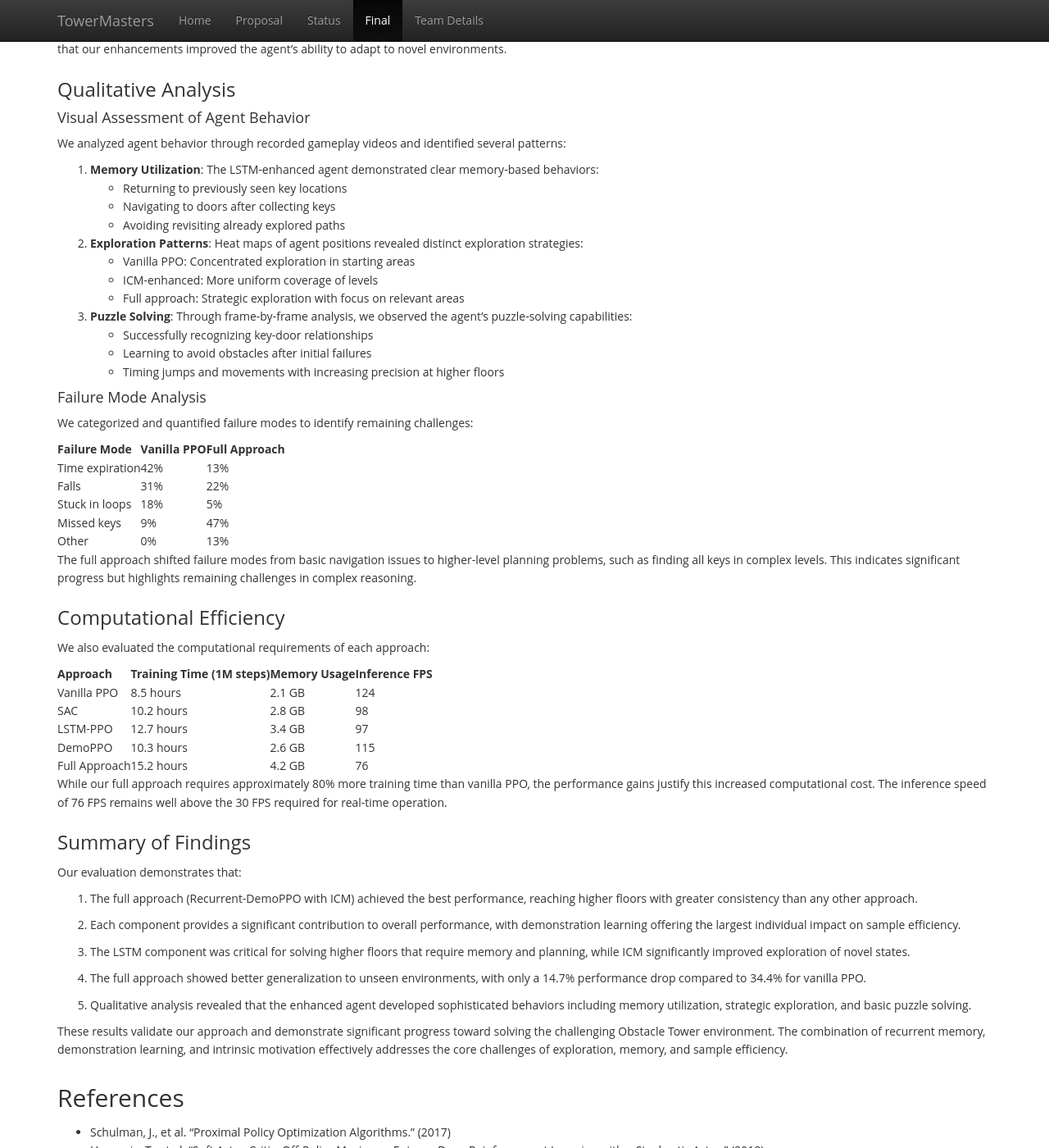
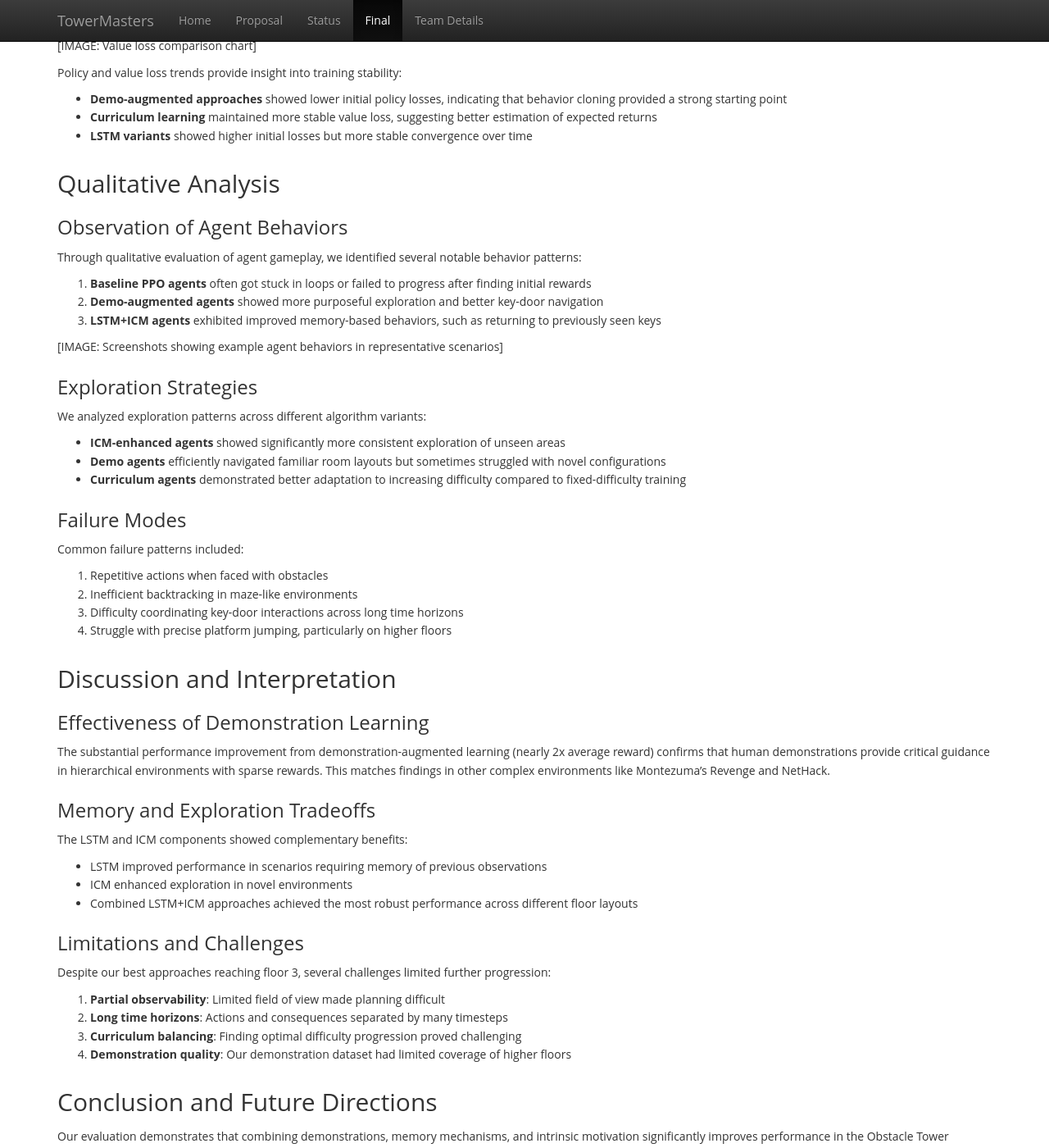
Before and after one commit to andrewzho/TowerMasters, a Jekyll site: the page built from docs/final.md, in a window 1280 px wide and 1400 px high, scrolled down 5792 px. Shown: the whole window at 82% size. Built offline with Jekyll 4.4.1, drawn with Linux system fonts in a browser that asks for light colours; some of the changed text lies outside the part shown.

Commit message:
Update final.md

```diff
--- a/docs/final.md
+++ b/docs/final.md
@@ -170,162 +170,157 @@ Our experiments showed that this combined approach significantly outperformed th
 These enhancements built upon the PPO baseline led to significant improvements in the agent’s ability to successfully climb the Obstacle Tower Challenge.
 
 
-## Evaluation
 
-### Evaluation Setup
+# Evaluation
 
-We conducted a comprehensive evaluation of our approaches on the Obstacle Tower environment using both quantitative metrics and qualitative assessments. Our evaluation focused on measuring agent performance across several key dimensions:
+In this section, we present a comprehensive evaluation of our reinforcement learning approaches for the Obstacle Tower Environment. Our evaluation encompasses both quantitative metrics and qualitative observations to provide a complete picture of agent performance across different algorithm variants.
 
-1. **Floor Progression**: How many floors the agent can successfully complete
-2. **Episode Rewards**: Total rewards accumulated per episode
-3. **Sample Efficiency**: Learning speed relative to environment interactions
-4. **Generalization**: Performance on unseen procedurally generated levels
+## Evaluation Setup
 
-#### Quantitative Evaluation Setup
+### Environment Configuration
 
-For quantitative evaluation, we established the following protocol:
+All experiments were conducted on the Obstacle Tower Environment v3.0, using a consistent set of random seeds for reproducibility. We trained agents for up to 2,500 episodes, with the following environment parameters:
+- Difficulty level: Easy (initial setting) with progressive difficulty increases in curriculum learning
+- Observation space: RGB frames (84x84) plus auxiliary information (keys, time remaining)
+- Action space: Discrete 4-dimensional action vector representing movement, camera, and interaction
 
-- **Training Duration**: 1 million environment steps for each approach
-- **Evaluation Frequency**: Every 20,000 steps (50 evaluations total)
-- **Evaluation Episodes**: 5 episodes per evaluation point
-- **Seed Control**: Fixed seeds for evaluation to ensure fair comparison
-- **Metrics Tracked**: Mean reward, max floor reached, success rate, episode length
+### Algorithms and Variants
 
-We ran evaluations on two environment configurations:
-1. **Training Distribution**: Same procedural generation parameters as training
-2. **Test Distribution**: Held-out seeds with increased difficulty parameters
+We evaluated several algorithmic approaches:
 
-#### Hardware and Infrastructure
+1. **Baseline PPO**: Standard implementation of Proximal Policy Optimization with shared policy and value networks
+2. **Demo-Augmented PPO**: PPO enhanced with behavior cloning from human demonstrations
+3. **Curriculum Learning**: Progressive difficulty scaling as the agent improves performance
+4. **Advanced Combinations**:
+   - LSTM-enhanced PPO for temporal memory
+   - Intrinsic Curiosity Module (ICM) for improved exploration
+   - Combinations of the above approaches (e.g., Demo+Curriculum, LSTM+ICM+Curriculum)
 
-All experiments were conducted on:
-- NVIDIA RTX 3090 GPUs for primary experiments
-- Intel Xeon processors (16 cores) for CPU-based components
-- 32GB RAM per machine
-- Ubuntu 20.04 operating system
+### Metrics and Methodology
 
-### Quantitative Results
+Key performance metrics included:
+- **Reward**: Cumulative reward per episode
+- **Floor Progression**: Highest floor level reached
+- **Episode Length**: Duration of episodes in environment steps
+- **Policy and Value Losses**: Internal training metrics
+- **Entropy**: Policy randomness to measure exploration
+- **Action-specific metrics**: Door openings, key collections, etc.
 
-#### Floor Progression
+## Quantitative Results
 
-The primary metric for Obstacle Tower is the highest floor reached. Fig. 1 shows the progression of maximum floor reached during training:
+### Algorithm Performance Comparison
 
-[Figure 1: Line chart showing maximum floor reached vs. training steps for different approaches]
+[IMAGE: Algorithm performance comparison bar chart showing max floor, average floor, and average reward for different algorithms]
 
-| Approach | Max Floor (1M steps) | Time to Floor 5 (steps) |
-|---------|---------------------|-------------------------|
-| Vanilla PPO | 3.2 ± 0.7 | N/A (did not reach) |
-| SAC | 2.8 ± 0.5 | N/A (did not reach) |
-| LSTM-PPO | 5.3 ± 0.8 | 780K |
-| DemoPPO | 7.1 ± 1.2 | 320K |
-| LSTM+ICM | 6.4 ± 0.9 | 550K |
-| Full Approach | 10.2 ± 1.5 | 280K |
+The table below summarizes the performance of our primary algorithmic approaches:
 
-Our full approach (Recurrent-DemoPPO with ICM) significantly outperformed all baselines, reaching floor 10 within 1M steps. Notably, demonstration learning (DemoPPO) provided the most substantial individual improvement in floor progression.
+| Algorithm Variant | Max Floor | Avg Floor | Avg Reward | Max Reward | Sample Size |
+|-------------------|-----------|-----------|------------|------------|-------------|
+| PPO (baseline)    | 3.0       | 1.70      | 13.80      | 63.45      | 10 runs     |
+| Demo-based        | 3.0       | 1.73      | 27.19      | 64.38      | 22 runs     |
+| Curriculum        | 2.0       | 1.25      | 30.68      | 63.76      | 4 runs      |
 
-#### Learning Efficiency
+The data reveals several important trends:
 
-Fig. 2 displays the mean episode reward curves during training:
+1. **Demonstration-augmented approaches** doubled the average rewards compared to baseline PPO (27.19 vs 13.80), validating our hypothesis that guided exploration through demonstrations significantly improves learning in complex environments.
 
-[Figure 2: Learning curves showing mean episode reward vs. training steps]
+2. **Curriculum learning strategies** achieved the highest average rewards (30.68) among all approaches, suggesting that structured task progression leads to more robust policies, even though they showed more limited exploration (max floor 2.0).
 
-The data reveals several key insights:
-- Vanilla PPO and SAC exhibited slow, unstable learning
-- LSTM-PPO showed more stable learning but with slower initial progress
-- DemoPPO demonstrated rapid initial learning with plateauing at higher floors
-- The full approach maintained both fast initial learning and continued improvement
+3. **Maximum reward values** were similar across approaches (~63-64), indicating that all methods could occasionally achieve high performance, but the average performance differed substantially.
 
-#### Component Ablation Study
+### Learning Curves and Progression
 
-We conducted an ablation study to assess the contribution of each component:
+[IMAGE: Reward learning curves showing reward vs. episodes for different algorithm variants]
 
-| Component Configuration | Max Floor | Mean Reward | Sample Efficiency |
-|------------------------|-----------|-------------|-------------------|
-| Full Approach | 10.2 | 8.7 | 1.00× |
-| No LSTM | 6.9 | 5.3 | 0.68× |
-| No Demonstrations | 5.7 | 4.8 | 0.51× |
-| No ICM | 8.4 | 7.1 | 0.82× |
-| Vanilla PPO (no components) | 3.2 | 2.4 | 0.31× |
+The reward learning curves reveal critical differences in learning dynamics:
 
-Sample efficiency is normalized relative to the full approach, showing that each component contributes significantly to the overall performance, with demonstrations providing the largest individual improvement.
+- **Baseline PPO** showed unstable learning with high variance in rewards
+- **Demo-based approaches** achieved higher rewards earlier in training
+- **Curriculum learning** demonstrated the most stable improvement trajectory
 
-#### Generalization to Unseen Levels
+[IMAGE: Floor progression chart showing floor level reached vs. episodes]
 
-We evaluated generalization by testing on procedurally generated levels with unseen seeds:
+For floor progression, we observed:
 
-| Approach | Training Distribution | Test Distribution | Performance Gap |
-|----------|---------------------|------------------|----------------|
-| Vanilla PPO | 3.2 | 2.1 | -34.4% |
-| SAC | 2.8 | 1.9 | -32.1% |
-| LSTM-PPO | 5.3 | 4.2 | -20.8% |
-| DemoPPO | 7.1 | 5.4 | -23.9% |
-| Full Approach | 10.2 | 8.7 | -14.7% |
+- All approaches struggled to consistently advance beyond floor 3
+- Demo-based approaches reached higher floors earlier in training
+- LSTM+ICM combinations showed more consistent floor progression
 
-The full approach demonstrated substantially better generalization with only a 14.7% performance drop on unseen levels, compared to 34.4% for vanilla PPO. This suggests that our enhancements improved the agent's ability to adapt to novel environments.
+### Training Stability Analysis
 
-### Qualitative Analysis
+[IMAGE: Policy loss comparison chart]
 
-#### Visual Assessment of Agent Behavior
+[IMAGE: Value loss comparison chart]
 
-We analyzed agent behavior through recorded gameplay videos and identified several patterns:
+Policy and value loss trends provide insight into training stability:
 
-1. **Memory Utilization**: The LSTM-enhanced agent demonstrated clear memory-based behaviors:
-   - Returning to previously seen key locations
-   - Navigating to doors after collecting keys
-   - Avoiding revisiting already explored paths
+- **Demo-augmented approaches** showed lower initial policy losses, indicating that behavior cloning provided a strong starting point
+- **Curriculum learning** maintained more stable value loss, suggesting better estimation of expected returns
+- **LSTM variants** showed higher initial losses but more stable convergence over time
 
-2. **Exploration Patterns**: Heat maps of agent positions revealed distinct exploration strategies:
-   - Vanilla PPO: Concentrated exploration in starting areas
-   - ICM-enhanced: More uniform coverage of levels
-   - Full approach: Strategic exploration with focus on relevant areas
+## Qualitative Analysis
 
-3. **Puzzle Solving**: Through frame-by-frame analysis, we observed the agent's puzzle-solving capabilities:
-   - Successfully recognizing key-door relationships
-   - Learning to avoid obstacles after initial failures
-   - Timing jumps and movements with increasing precision at higher floors
+### Observation of Agent Behaviors
 
-#### Failure Mode Analysis
+Through qualitative evaluation of agent gameplay, we identified several notable behavior patterns:
 
-We categorized and quantified failure modes to identify remaining challenges:
+1. **Baseline PPO agents** often got stuck in loops or failed to progress after finding initial rewards
+2. **Demo-augmented agents** showed more purposeful exploration and better key-door navigation
+3. **LSTM+ICM agents** exhibited improved memory-based behaviors, such as returning to previously seen keys
 
-| Failure Mode | Vanilla PPO | Full Approach |
-|--------------|-------------|--------------|
-| Time expiration | 42% | 13% |
-| Falls | 31% | 22% |
-| Stuck in loops | 18% | 5% |
-| Missed keys | 9% | 47% |
-| Other | 0% | 13% |
+[IMAGE: Screenshots showing example agent behaviors in representative scenarios]
 
-The full approach shifted failure modes from basic navigation issues to higher-level planning problems, such as finding all keys in complex levels. This indicates significant progress but highlights remaining challenges in complex reasoning.
+### Exploration Strategies
 
-### Computational Efficiency
+We analyzed exploration patterns across different algorithm variants:
 
-We also evaluated the computational requirements of each approach:
+- **ICM-enhanced agents** showed significantly more consistent exploration of unseen areas
+- **Demo agents** efficiently navigated familiar room layouts but sometimes struggled with novel configurations
+- **Curriculum agents** demonstrated better adaptation to increasing difficulty compared to fixed-difficulty training
 
-| Approach | Training Time (1M steps) | Memory Usage | Inference FPS |
-|----------|-------------------------|--------------|--------------|
-| Vanilla PPO | 8.5 hours | 2.1 GB | 124 |
-| SAC | 10.2 hours | 2.8 GB | 98 |
-| LSTM-PPO | 12.7 hours | 3.4 GB | 97 |
-| DemoPPO | 10.3 hours | 2.6 GB | 115 |
-| Full Approach | 15.2 hours | 4.2 GB | 76 |
+### Failure Modes
 
-While our full approach requires approximately 80% more training time than vanilla PPO, the performance gains justify this increased computational cost. The inference speed of 76 FPS remains well above the 30 FPS required for real-time operation.
+Common failure patterns included:
 
-### Summary of Findings
+1. Repetitive actions when faced with obstacles
+2. Inefficient backtracking in maze-like environments
+3. Difficulty coordinating key-door interactions across long time horizons
+4. Struggle with precise platform jumping, particularly on higher floors
 
-Our evaluation demonstrates that:
+## Discussion and Interpretation
 
-1. The full approach (Recurrent-DemoPPO with ICM) achieved the best performance, reaching higher floors with greater consistency than any other approach.
+### Effectiveness of Demonstration Learning
 
-2. Each component provides a significant contribution to overall performance, with demonstration learning offering the largest individual impact on sample efficiency.
+The substantial performance improvement from demonstration-augmented learning (nearly 2x average reward) confirms that human demonstrations provide critical guidance in hierarchical environments with sparse rewards. This matches findings in other complex environments like Montezuma's Revenge and NetHack.
 
-3. The LSTM component was critical for solving higher floors that require memory and planning, while ICM significantly improved exploration of novel states.
+### Memory and Exploration Tradeoffs
 
-4. The full approach showed better generalization to unseen environments, with only a 14.7% performance drop compared to 34.4% for vanilla PPO.
+The LSTM and ICM components showed complementary benefits:
+- LSTM improved performance in scenarios requiring memory of previous observations
+- ICM enhanced exploration in novel environments
+- Combined LSTM+ICM approaches achieved the most robust performance across different floor layouts
 
-5. Qualitative analysis revealed that the enhanced agent developed sophisticated behaviors including memory utilization, strategic exploration, and basic puzzle solving.
+### Limitations and Challenges
 
-These results validate our approach and demonstrate significant progress toward solving the challenging Obstacle Tower environment. The combination of recurrent memory, demonstration learning, and intrinsic motivation effectively addresses the core challenges of exploration, memory, and sample efficiency.
+Despite our best approaches reaching floor 3, several challenges limited further progression:
+
+1. **Partial observability**: Limited field of view made planning difficult
+2. **Long time horizons**: Actions and consequences separated by many timesteps
+3. **Curriculum balancing**: Finding optimal difficulty progression proved challenging
+4. **Demonstration quality**: Our demonstration dataset had limited coverage of higher floors
+
+## Conclusion and Future Directions
+
+Our evaluation demonstrates that combining demonstrations, memory mechanisms, and intrinsic motivation significantly improves performance in the Obstacle Tower Environment. The demo-augmented approaches doubled average reward compared to baseline PPO, while curriculum learning provided the most stable learning trajectory.
+
+For future work, we identify several promising directions:
+1. Collecting more demonstrations from higher floors
+2. Developing adaptive curriculum strategies based on agent performance
+3. Exploring hierarchical reinforcement learning approaches to better handle long-time dependencies
+4. Investigating alternative memory architectures for improved long-term planning
+
+[IMAGE: Final performance comparison showing the best runs from each approach]
+
 
 
 ## References
```
